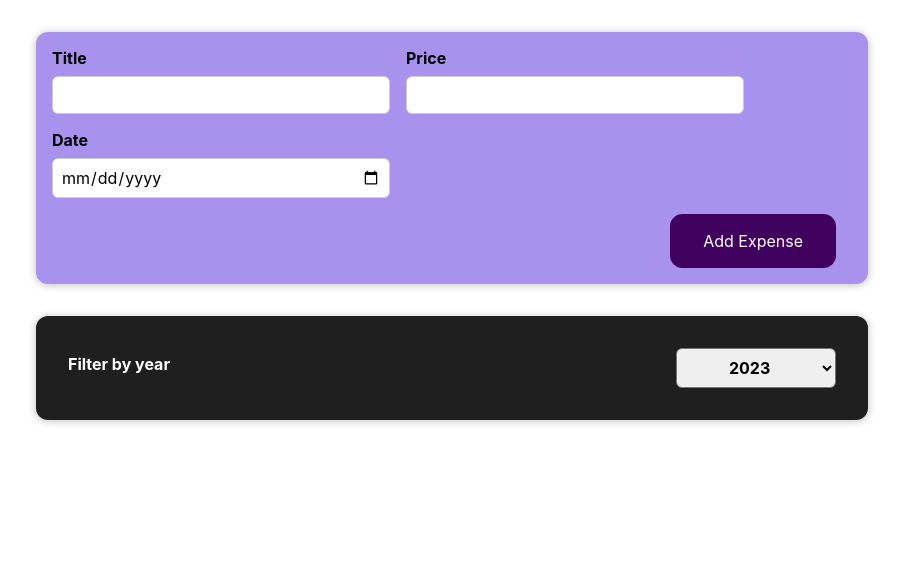
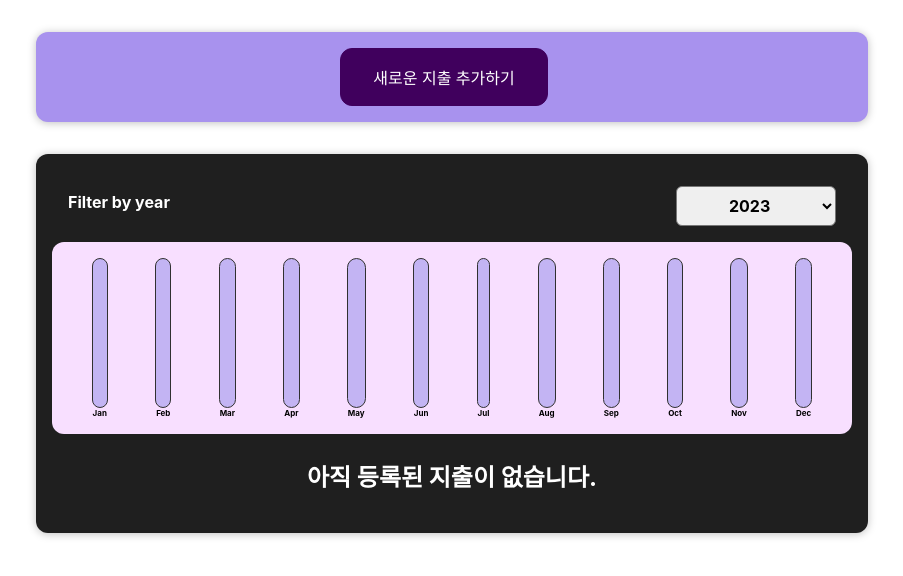
Before and after one commit to kyy7732/react-basic-study202310, a React (Create React App) app: page / in a window 1280 px wide. Shown: the top 576 px of the page, without its empty margins (188-1091 px from the left). Built offline with nearby package versions, Linux system fonts and the light colour scheme.

Commit message:
조건부 렌더링 진행, chart 기본 셋팅

```diff
--- a/src/App.js
+++ b/src/App.js
@@ -1,4 +1,4 @@
-import React from 'react';
+import React, { useState } from 'react';
 import './App.css';
 import Expenses from './components/Expenses/Expenses';
 import NewExpense from './components/NewExpense/NewExpense';
@@ -36,16 +36,27 @@
   // 리액트 고유 속성: 수정이 필요한 부분만 수정이 되기 때문에 다시 실행이 되는게 아니다.
   // 화면이 변환되었다고 알려줘야 함.
 
+  // 지출 객체배열을 상태변수로 관리
+  const [expenseList, setExpenseList] = useState(expenses);
+
   // ExpenseForm에게 내려보낼 함수
   const addExpenseHandler = (newExpense) => {
     console.log('App 컴포넌트에서 응답함!');
-    console.log(newExpense);
+
+    const modifyExpense = {
+      ...newExpense,
+      id: expenseList[expenseList.length - 1].id + 1,
+    };
+    console.log(modifyExpense);
+
+    setExpenseList([...expenseList, modifyExpense]);
+    console.log(expenseList);
   };
 
   return (
     <>
       <NewExpense onAddExpense={addExpenseHandler} />
-      <Expenses items={expenses} />
+      <Expenses items={expenseList} />
     </>
   );
 };
--- /dev/null
+++ b/src/components/Chart/Chart.css
@@ -0,0 +1,9 @@
+.chart {
+  padding: 1rem;
+  border-radius: 12px;
+  background-color: #f8dfff;
+  text-align: center;
+  display: flex;
+  justify-content: space-around;
+  height: 10rem;
+}
--- /dev/null
+++ b/src/components/Chart/Chart.js
@@ -0,0 +1,19 @@
+import React from 'react';
+
+import ChartBar from './ChartBar';
+import './Chart.css';
+
+const Chart = ({ dataPoints }) => {
+  return (
+    <div className='chart'>
+      {dataPoints.map((dp) => (
+        <ChartBar
+          key={dp.label}
+          label={dp.label}
+        /> // key값은 가공해서 사용하는건 지양한다. // 그래서 label을 다시 만든다
+      ))}
+    </div>
+  );
+};
+
+export default Chart;
--- /dev/null
+++ b/src/components/Chart/ChartBar.css
@@ -0,0 +1,30 @@
+.chart-bar {
+  height: 100%;
+  display: flex;
+  flex-direction: column;
+  align-items: center;
+}
+
+.chart-bar__inner {
+  height: 100%;
+  width: 100%;
+  border: 1px solid #313131;
+  border-radius: 12px;
+  background-color: #c3b4f3;
+  overflow: hidden;
+  display: flex;
+  flex-direction: column;
+  justify-content: flex-end;
+}
+
+.chart-bar__fill {
+  background-color: #4826b9;
+  width: 100%;
+  transition: all 0.3s ease-out;
+}
+
+.chart-bar__label {
+  font-weight: bold;
+  font-size: 0.5rem;
+  text-align: center;
+}
--- /dev/null
+++ b/src/components/Chart/ChartBar.js
@@ -0,0 +1,16 @@
+import React from 'react';
+
+import './ChartBar.css';
+
+const ChartBar = ({ label }) => {
+  return (
+    <div className='chart-bar'>
+      <div className='chart-bar__inner'>
+        <div className='chart-bar__fill'></div>
+      </div>
+      <div className='chart-bar__label'>{label}</div>
+    </div>
+  );
+};
+
+export default ChartBar;
--- /dev/null
+++ b/src/components/Expenses/ExpenseChart.js
@@ -0,0 +1,24 @@
+import React from 'react';
+
+import Chart from '../Chart/Chart';
+
+const ExpenseChart = () => {
+  const chartDataPoints = [
+    { label: 'Jan', value: 0 },
+    { label: 'Feb', value: 0 },
+    { label: 'Mar', value: 0 },
+    { label: 'Apr', value: 0 },
+    { label: 'May', value: 0 },
+    { label: 'Jun', value: 0 },
+    { label: 'Jul', value: 0 },
+    { label: 'Aug', value: 0 },
+    { label: 'Sep', value: 0 },
+    { label: 'Oct', value: 0 },
+    { label: 'Nov', value: 0 },
+    { label: 'Dec', value: 0 },
+  ];
+
+  return <Chart dataPoints={chartDataPoints} />;
+};
+
+export default ExpenseChart;
--- a/src/components/Expenses/Expenses.css
+++ b/src/components/Expenses/Expenses.css
@@ -7,3 +7,10 @@
   border-radius: 12px;
   box-shadow: 0 1px 8px rgba(0, 0, 0, 0.25);
 }
+
+.expenses p {
+  color: #fff;
+  font-size: 1.5rem;
+  font-weight: 700;
+  text-align: center;
+}
--- a/src/components/Expenses/Expenses.js
+++ b/src/components/Expenses/Expenses.js
@@ -3,6 +3,7 @@
 import './Expenses.css';
 import ExpensesFilter from './ExpensesFilter';
 import Card from '../UI/Card';
+import ExpenseChart from './ExpenseChart';
 
 const Expenses = ({ items }) => {
   // 선택된 연도 상태값 관리
@@ -39,11 +40,29 @@
       );
   };
 
+  const filteredItems = items.filter(
+    (item) => item.date.getFullYear().toString() === filteredYear
+  );
+
+  // 조건부 렌더링을 위한 변수
+  let expenseContent = <p>아직 등록된 지출이 없습니다.</p>;
+
+  if (filteredItems.length > 0) {
+    expenseContent = filteredItems.map((item) => (
+      <ExpenseItem
+        key={item.id} // 각 컴포넌트를 구분하기 위해 사용 한다.
+        title={item.title}
+        price={item.price}
+        date={item.date}
+      />
+    ));
+  }
+
   return (
     <Card className='expenses'>
       <ExpensesFilter onChangeFilter={filterChangeHandler} />
-
-      {iterateExpenseItem()}
+      <ExpenseChart />
+      {expenseContent}
     </Card>
   );
 };
--- a/src/components/NewExpense/ExpenseForm.js
+++ b/src/components/NewExpense/ExpenseForm.js
@@ -1,7 +1,7 @@
 import React, { useState } from 'react';
 import './ExpenseForm.css';
 
-const ExpenseForm = ({ onSaveExpense }) => {
+const ExpenseForm = ({ onSaveExpense, onToggle }) => {
   const [userInput, setUserInput] = useState({
     title: '',
     price: '',
@@ -40,9 +40,16 @@
 
   const formSubmitHandler = (e) => {
     e.preventDefault(); // submit 차단
+
+    const newExpense = {
+      title: userInput.title,
+      price: userInput.price,
+      date: new Date(userInput.date),
+    };
+
     console.log('submit 버튼을 누름!');
 
-    onSaveExpense(userInput);
+    onSaveExpense(newExpense);
 
     // 입력창 리셋
     setUserInput({
@@ -50,6 +57,13 @@
       price: '',
       date: '',
     });
+
+    onToggle();
+  };
+
+  const cancelInsertHandler = () => {
+    // console.log('취소 버튼 누름!');
+    onToggle();
   };
 
   return (
@@ -85,6 +99,12 @@
         </div>
       </div>
       <div className='new-expense__actions'>
+        <button
+          type='button'
+          onClick={cancelInsertHandler}
+        >
+          Cancel
+        </button>
         <button type='submit'>Add Expense</button>
       </div>
     </form>
--- a/src/components/NewExpense/NewExpense.js
+++ b/src/components/NewExpense/NewExpense.js
@@ -1,14 +1,29 @@
-import React from 'react';
+import React, { useState } from 'react';
 import './NewExpense.css';
 import ExpenseForm from './ExpenseForm';
 
 const NewExpense = ({ onAddExpense }) => {
   // add라는 문자가 옴
-  return (
-    <div className='new-expense'>
-      <ExpenseForm onSaveExpense={onAddExpense} />
-    </div>
+
+  const [expenseToggle, setExpenseToggle] = useState(false);
+
+  const startInsertModeHandler = () => setExpenseToggle(true); // 1줄이라 {}생략
+  const stopInsertModeHandler = () => setExpenseToggle(false);
+
+  let newExpenseContent = (
+    <button onClick={startInsertModeHandler}>새로운 지출 추가하기</button>
   );
+
+  if (expenseToggle) {
+    newExpenseContent = (
+      <ExpenseForm
+        onSaveExpense={onAddExpense}
+        onToggle={stopInsertModeHandler}
+      />
+    );
+  }
+
+  return <div className='new-expense'>{newExpenseContent}</div>;
 };
 
 export default NewExpense;
```
